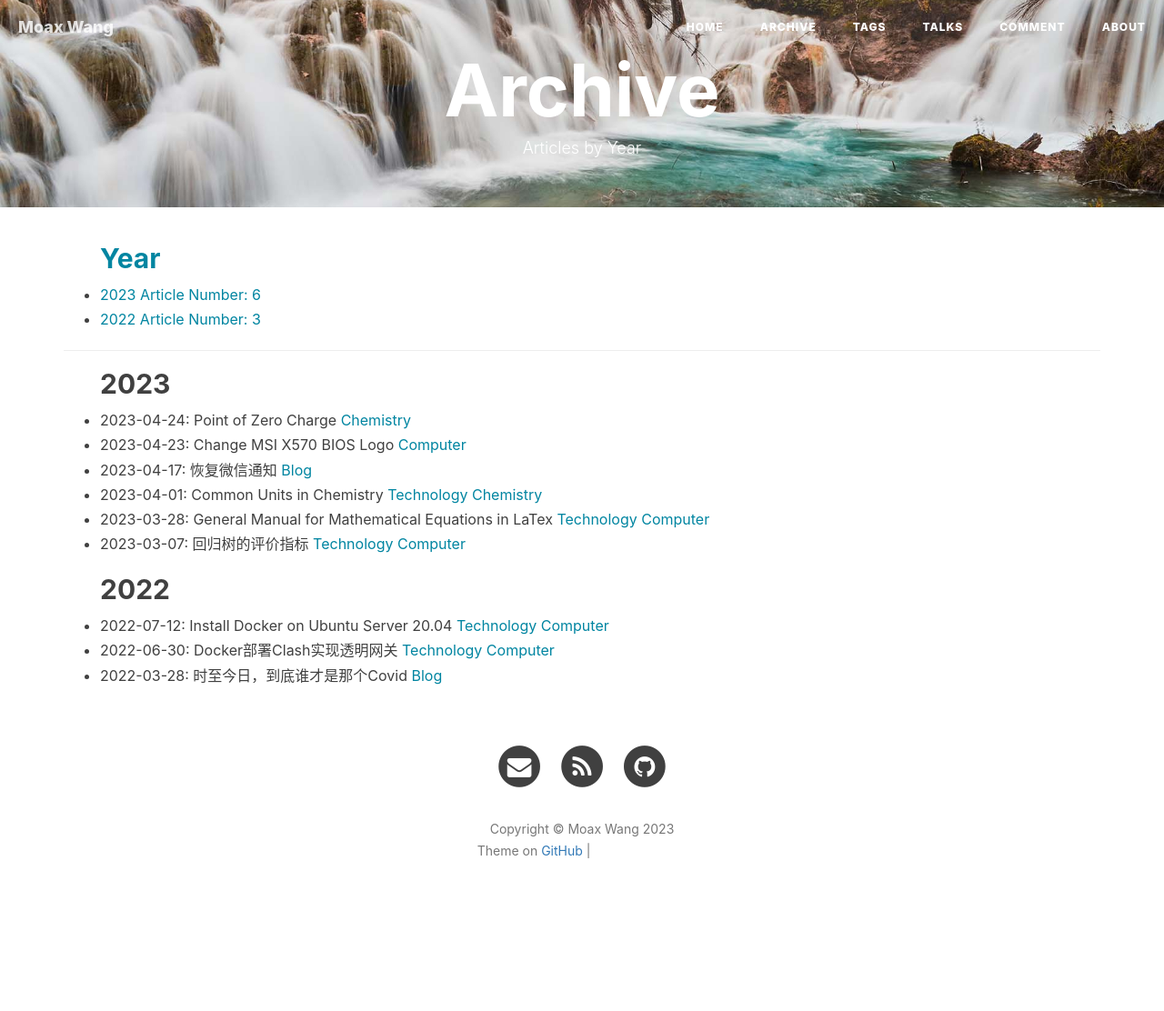
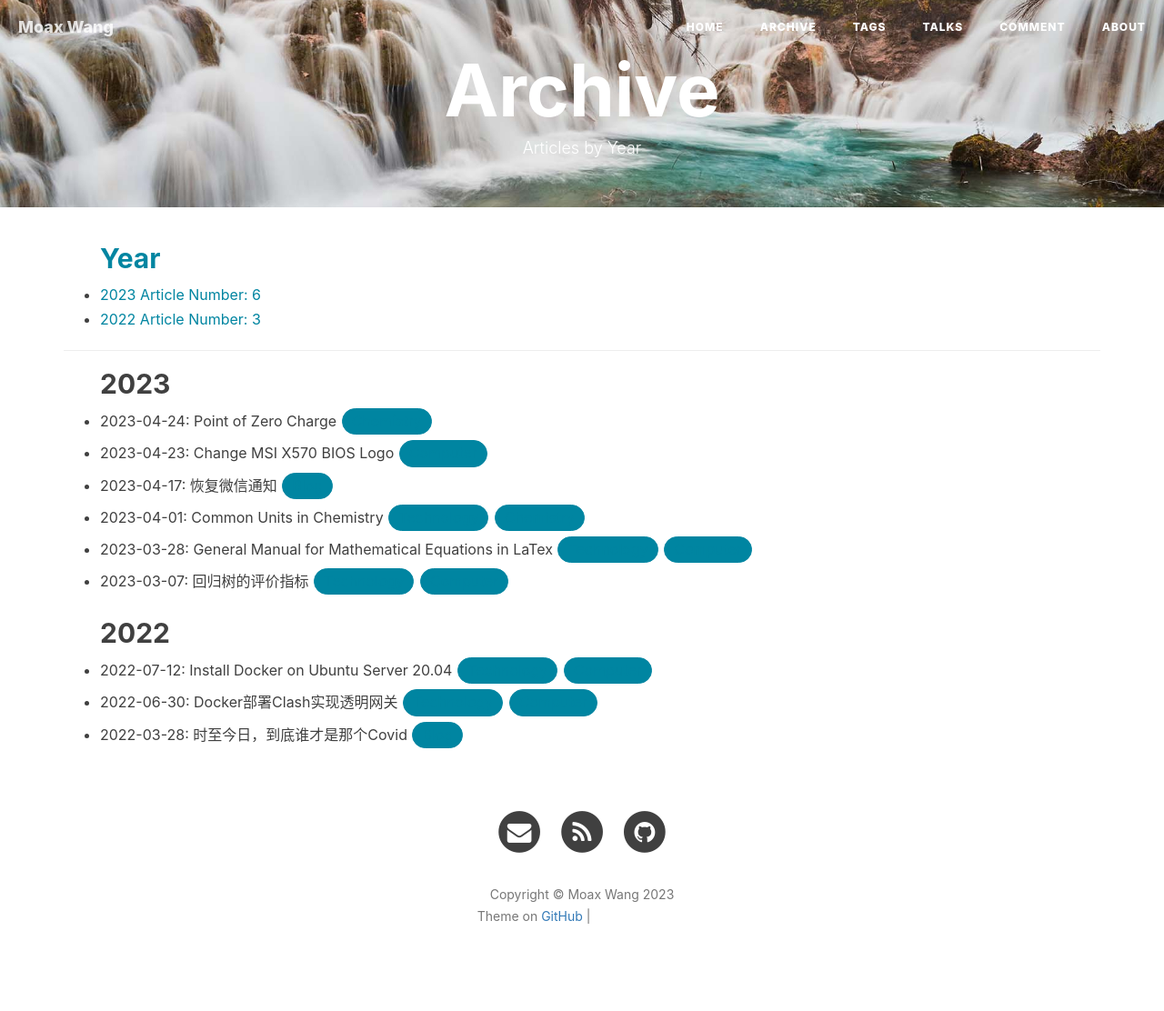
Before and after one commit to WinchellWang/winchellwang.github.io, a Jekyll site: the page built from 1archive.html, in a window 1280 px wide. Shown: the whole page at 91% size. Built offline with Jekyll 4.4.1, drawn with Linux system fonts in a browser that asks for light colours; nearby versions of some CDN libraries; comment, search, counter and statistics services are not loaded; before the commit the page ends 1040 px from its top, so only the background shows below that; grey boxes are pictures that could not be loaded.

Commit message:
Update 1archive.html

```diff
--- a/1archive.html
+++ b/1archive.html
@@ -16,7 +16,30 @@ permalink: /archive/
             </div>
         </div>
     </div>
+
+	<style>
+	.archive_tag {
+		display: inline-block;
+		background: #0085a1;
+		border: 1px solid #0085a1;
+		color: #fff;
+		border-radius: 999em;
+		padding: 0 10px;
+		/* line-height: 24px; */
+		text-decoration: none;
+		margin: 0 1px;
+		margin-bottom: 6px;
+	}
+
+	.archive_tag:hover{
+		text-decoration: none;
+	}
+	</style>
+
 </header>
+
+
+
 
 <div class="container">
 <ul>
@@ -52,7 +75,7 @@ permalink: /archive/
 	<li>{{ post.date | date:"%Y-%m-%d:" }}
 	<a href="{{ post.url }}" target="_blank">{{ post.title }}</a>
 	{% for tag in post.tags %}
-	<a class="tags" href="#{{ tag }}" title="{{ tag }}" target="_blank">
+	<a class="archive_tag" href="#{{ tag }}" title="{{ tag }}" target="_blank">
 		<font color="#0085a1">{{ tag }}</font>
 	</a>
 	{% endfor %}
```
